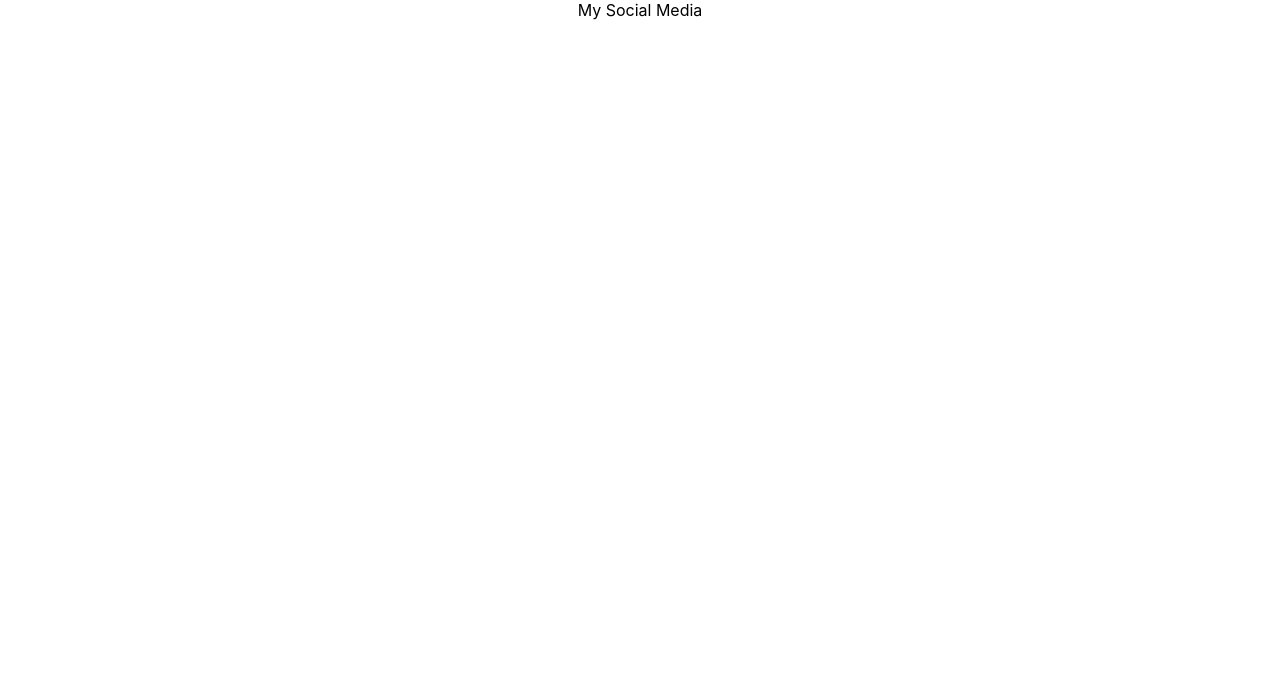
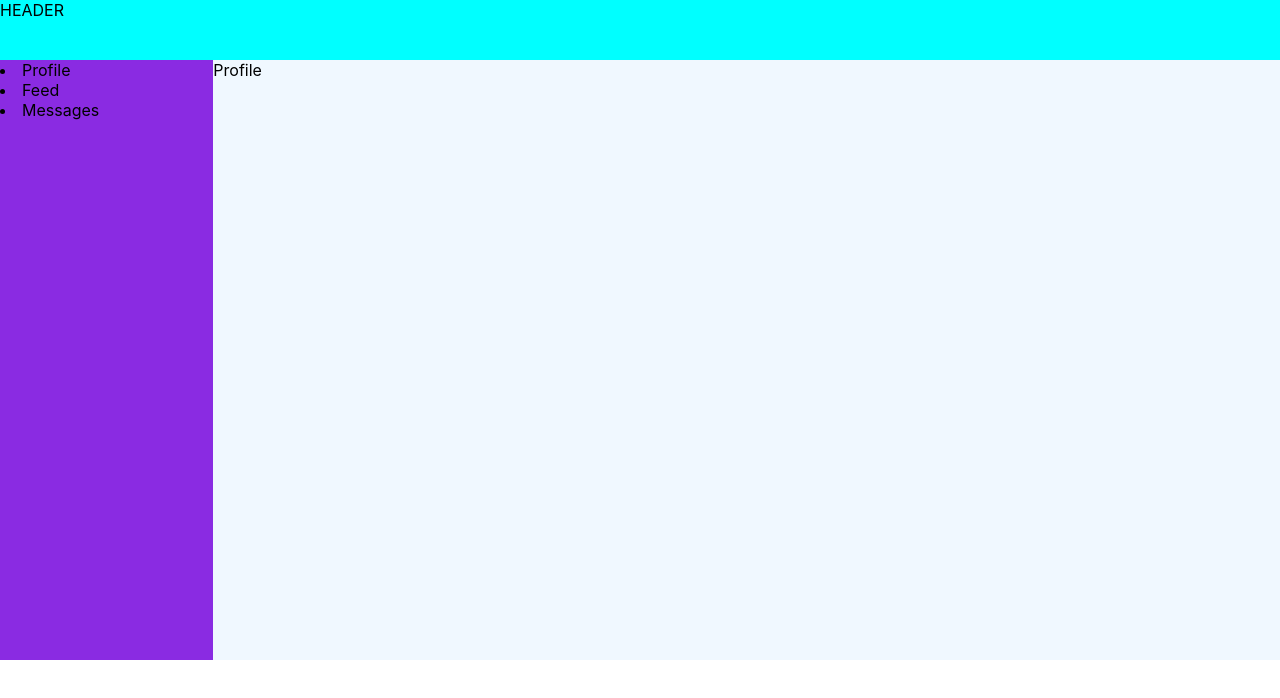
Before and after one commit to coffee8/react_social_media, a React (Create React App) app: page /profile in a window 1280 px wide. Shown: the top 698 px of the page. Built offline with nearby package versions, Linux system fonts and the light colour scheme.

Commit message:
added components and css modules

```diff
--- a/src/App.css
+++ b/src/App.css
@@ -1,38 +1,9 @@
-.App {
-  text-align: center;
+.appWrapper {
+    display: grid;
+
+    grid-template-areas:
+    "header header"
+    "navbar profile";
+    grid-template-rows: 60px 600px;
+    grid-template-columns: 2fr 10fr;
 }
-
-.App-logo {
-  height: 40vmin;
-  pointer-events: none;
-}
-
-@media (prefers-reduced-motion: no-preference) {
-  .App-logo {
-    animation: App-logo-spin infinite 20s linear;
-  }
-}
-
-.App-header {
-  background-color: #282c34;
-  min-height: 100vh;
-  display: flex;
-  flex-direction: column;
-  align-items: center;
-  justify-content: center;
-  font-size: calc(10px + 2vmin);
-  color: white;
-}
-
-.App-link {
-  color: #61dafb;
-}
-
-@keyframes App-logo-spin {
-  from {
-    transform: rotate(0deg);
-  }
-  to {
-    transform: rotate(360deg);
-  }
-}
--- a/src/App.js
+++ b/src/App.js
@@ -1,9 +1,14 @@
 import './App.css';
+import Header from './components/Header/Header.jsx';
+import Profile from './components/Profile/Profile.jsx';
+import Navbar from "./components/Navbar/Navbar";
 
 function App() {
   return (
-    <div className="App">
-        My Social Media
+    <div className="appWrapper">
+        <Header className="header"/>
+        <Navbar className="navbar"/>
+        <Profile className="profile"/>
     </div>
   );
 }
--- /dev/null
+++ b/src/components/Header/Header.jsx
@@ -0,0 +1,11 @@
+import header from './Header.module.css'
+
+const Header = () => {
+    return (
+        <div className={header.header}>
+            HEADER
+        </div>
+    )
+}
+
+export default Header;
--- /dev/null
+++ b/src/components/Header/Header.module.css
@@ -0,0 +1,4 @@
+.header {
+    grid-area: header;
+    background-color: aqua;
+}
--- /dev/null
+++ b/src/components/Navbar/Navbar.jsx
@@ -0,0 +1,13 @@
+import navbar from './Navbar.module.css'
+
+const Navbar = () => {
+    return (
+        <div className={navbar.navbar}>
+            <li>Profile</li>
+            <li>Feed</li>
+            <li>Messages</li>
+        </div>
+    )
+}
+
+export default Navbar;
--- /dev/null
+++ b/src/components/Navbar/Navbar.module.css
@@ -0,0 +1,4 @@
+.navbar {
+    grid-area: navbar;
+    background-color: blueviolet;
+}
--- /dev/null
+++ b/src/components/Profile/Profile.jsx
@@ -0,0 +1,11 @@
+import profile from './Profile.module.css'
+
+const Profile = () => {
+    return (
+        <div className={profile.profile}>
+           Profile
+        </div>
+    );
+}
+
+export default Profile;
--- /dev/null
+++ b/src/components/Profile/Profile.module.css
@@ -0,0 +1,4 @@
+.profile {
+    grid-area: profile;
+    background-color: aliceblue;
+}
```
